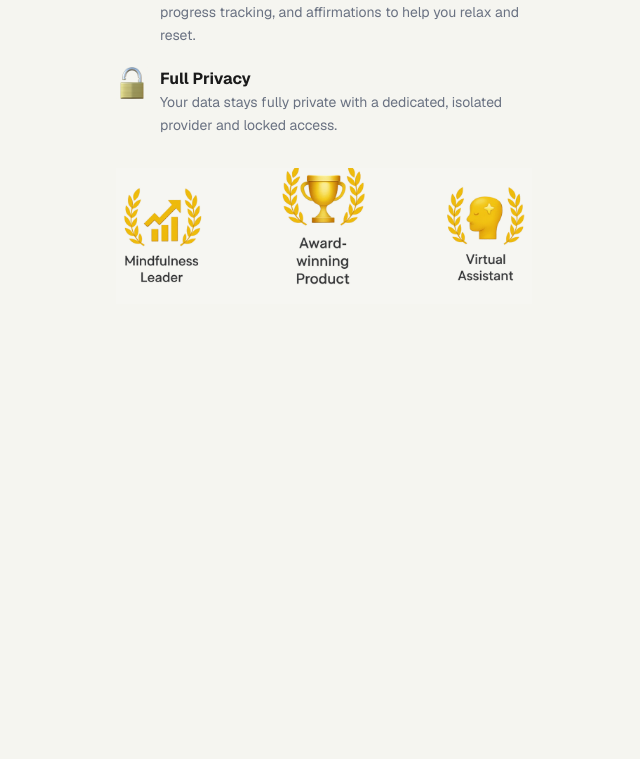
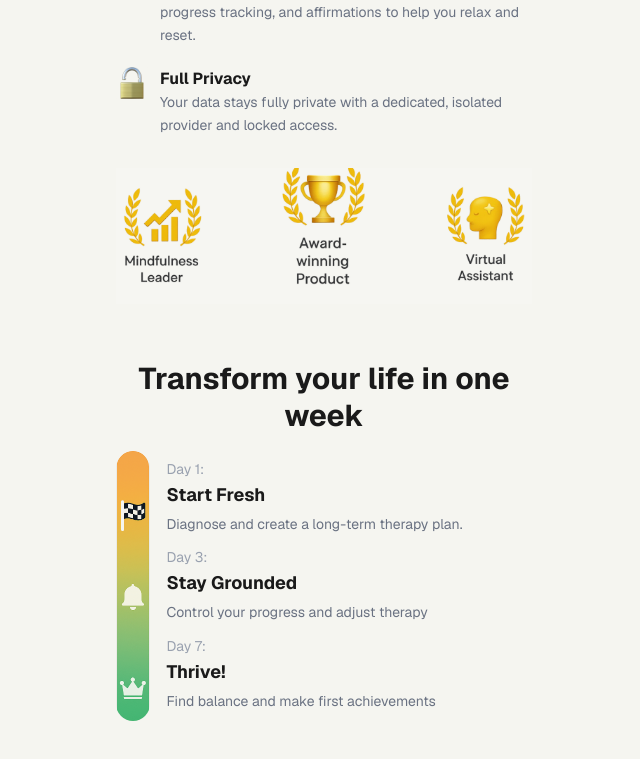
Before and after one commit to spimethod/quiz, a Next.js app: page /quiz/paywall in a window 1280 px wide. Shown: the part 1604-2363 px from the top of the page, without its empty margins (316-956 px from the left). Before the commit the page ends 2220 px from the top, so only its background shows below. Built offline with nearby package versions, Linux system fonts and the light colour scheme; grey boxes are pictures that could not be loaded.

Commit message:
Paywall: Added Transform section with infographic bar and custom text styling

```diff
--- a/app/quiz/paywall/page.tsx
+++ b/app/quiz/paywall/page.tsx
@@ -57,7 +57,7 @@ export default function PaywallPage() {
       </header>
 
       {/* Main Content */}
-      <main className="flex-1 flex flex-col items-center px-4 pb-[280px]"> {/* Large padding bottom for fixed footer */}
+      <main className="flex-1 flex flex-col items-center px-4 pb-[350px]"> {/* Large padding bottom for fixed footer */}
 
         {/* Before / After Section */}
         <div className="w-full max-w-4xl mx-auto mb-8 relative">
@@ -181,6 +181,41 @@ export default function PaywallPage() {
         {/* Awards Section */}
         <div className="w-full max-w-md mx-auto px-4 pb-8 overflow-hidden">
           <Image src="/awards.png" alt="Awards" width={400} height={150} className="w-full object-contain -mt-4" />
+        </div>
+
+        {/* Transform Section */}
+        <div className="w-full max-w-md mx-auto px-4 py-6">
+          <h2 className="text-2xl sm:text-3xl font-bold text-[#1a1a1a] text-center mb-4 leading-tight">
+            Transform your life in one week
+          </h2>
+
+          <div className="flex gap-4">
+            {/* Gradient Bar Image */}
+            <div className="flex-shrink-0 bg-[#f5f5f0] rounded-full overflow-hidden h-[270px]">
+              <Image src="/infographic-bar.png" alt="Progress" width={60} height={300} className="h-72 w-auto object-contain object-top mix-blend-multiply" />
+            </div>
+
+            {/* Text Content */}
+            <div className="flex flex-col justify-between py-2">
+              <div>
+                <p className="text-gray-400 text-sm mb-0.5">Day 1:</p>
+                <h3 className="font-bold text-[#1a1a1a] text-lg mb-1">Start Fresh</h3>
+                <p className="text-gray-500 text-sm leading-relaxed">Diagnose and create a long-term therapy plan.</p>
+              </div>
+
+              <div>
+                <p className="text-gray-400 text-sm mb-0.5">Day 3:</p>
+                <h3 className="font-bold text-[#1a1a1a] text-lg mb-1">Stay Grounded</h3>
+                <p className="text-gray-500 text-sm leading-relaxed">Control your progress and adjust therapy</p>
+              </div>
+
+              <div>
+                <p className="text-gray-400 text-sm mb-0.5">Day 7:</p>
+                <h3 className="font-bold text-[#1a1a1a] text-lg mb-1">Thrive!</h3>
+                <p className="text-gray-500 text-sm leading-relaxed">Find balance and make first achievements</p>
+              </div>
+            </div>
+          </div>
         </div>
 
       </main>
```
Also changed, not shown: public/infographic-bar.png (added), public/infographic.png (added).
